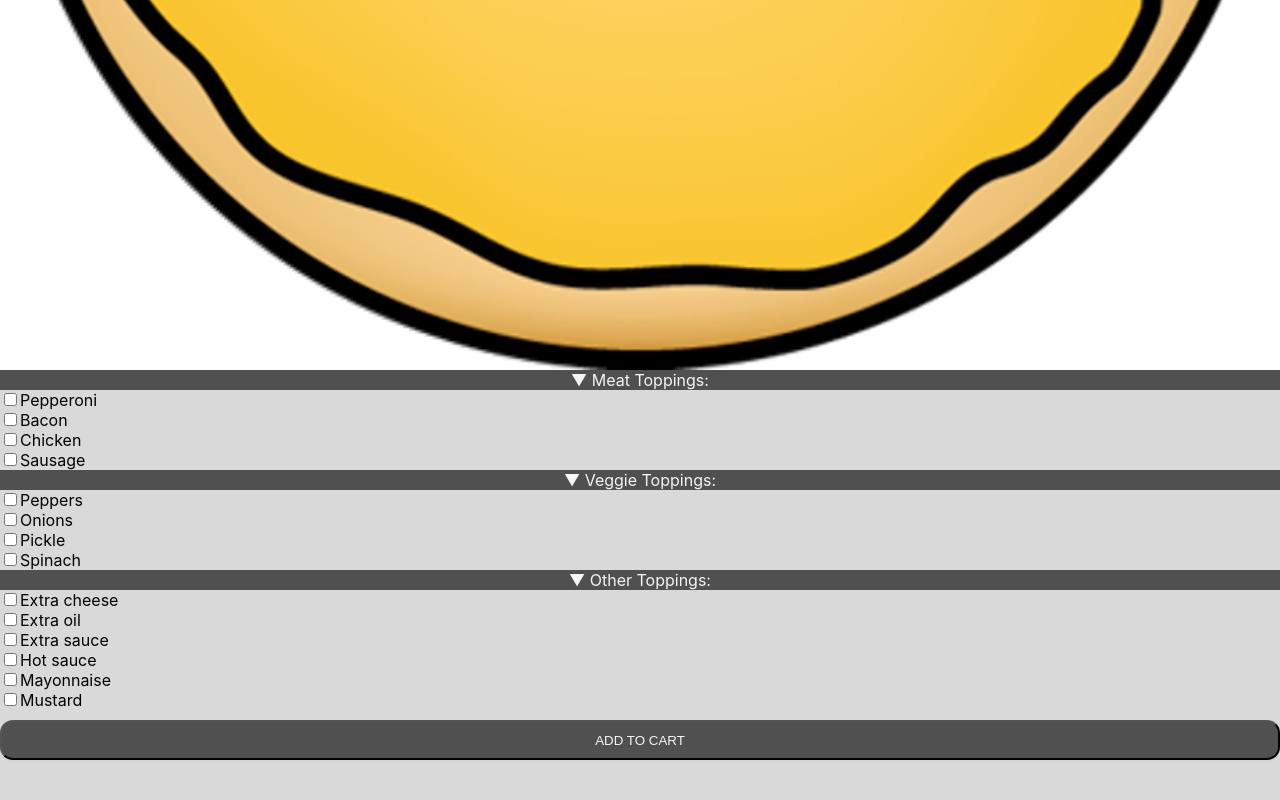
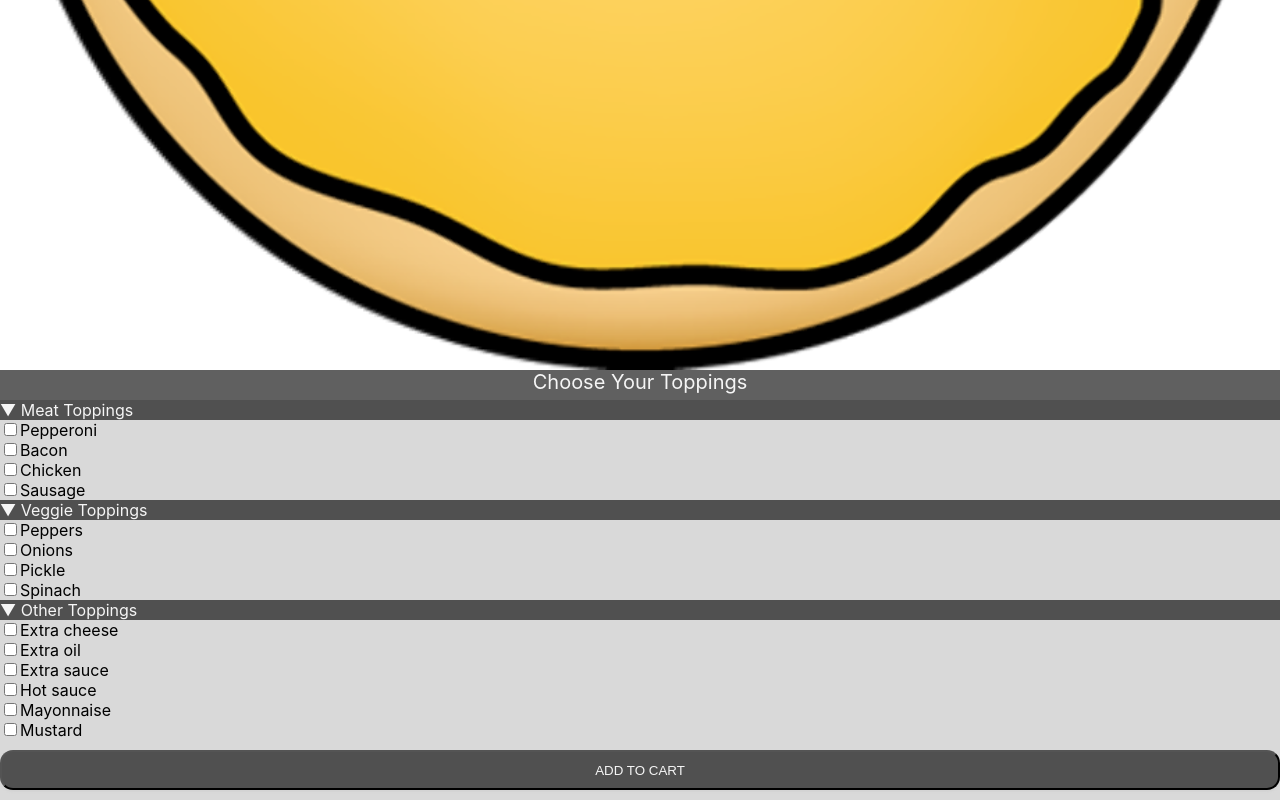
Before and after one commit to mamendez1006/prep-a-pizza, a React (Create React App) app: page / in a window 1280 px wide. Shown: the part 910-1710 px from the top of the page. Before the commit the page ends 1680 px from the top, so only its background shows below. Built offline with nearby package versions, Linux system fonts and the light colour scheme.

Commit message:
Add and adjust header and titles

```diff
--- a/src/App.css
+++ b/src/App.css
@@ -47,7 +47,15 @@
 .title {
   background: #505050;
   color: whitesmoke;
+  text-align: left;
+}
+
+.header {
+  background: #606060;
+  color: whitesmoke;
   text-align: center;
+  font-size: 20px;
+  height: 30px;
 }
 
 .list-container {
--- a/src/App.js
+++ b/src/App.js
@@ -29,8 +29,9 @@ function App() {
           <img key={index} src={"/images/"+ item + ".png"} alt={item}/>
         ))}
       </div>
+      <div className="header">Choose Your Toppings</div>
       <div className="toppings-box">
-        <div className="title">▼ Meat Toppings:</div>
+        <div className="title">▼ Meat Toppings</div>
         <div className="list-container">
           {meat_toppings.map((item, index) => (
             <div key={index}>
@@ -41,7 +42,7 @@ function App() {
         </div>
       </div>
       <div className="toppings-box">
-        <div className="title">▼ Veggie Toppings:</div>
+        <div className="title">▼ Veggie Toppings</div>
         <div className="list-container">
           {veggie_toppings.map((item, index) => (
             <div key={index}>
@@ -52,7 +53,7 @@ function App() {
         </div>
       </div>
       <div className="toppings-box">
-        <div className="title">▼ Other Toppings:</div>
+        <div className="title">▼ Other Toppings</div>
         <div className="list-container">
           {other_toppings.map((item, index) => (
             <div key={index}>
```
